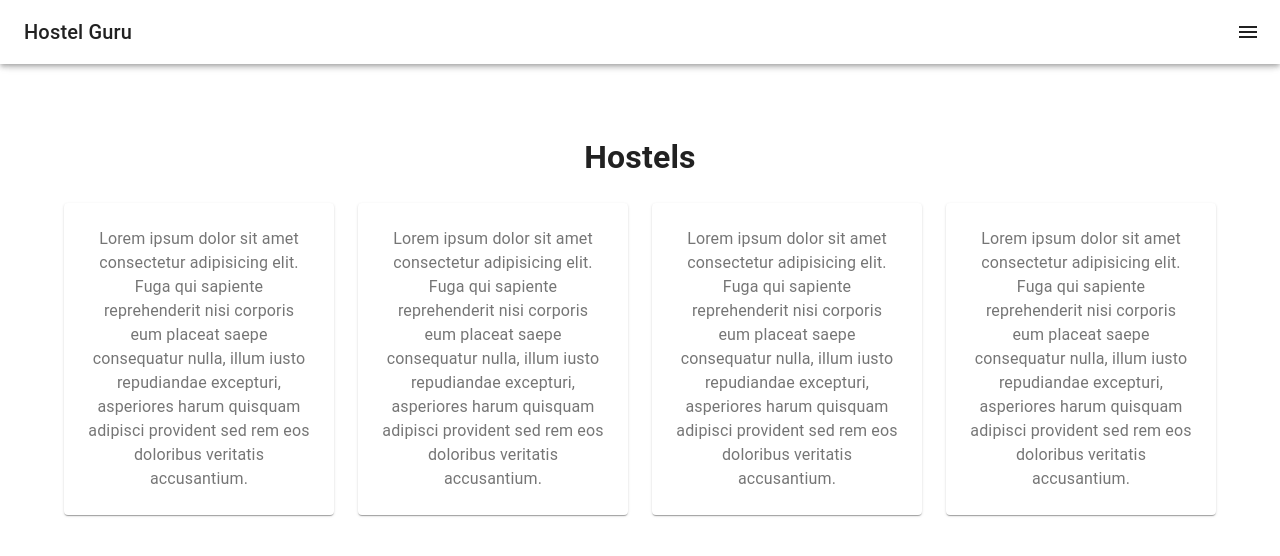
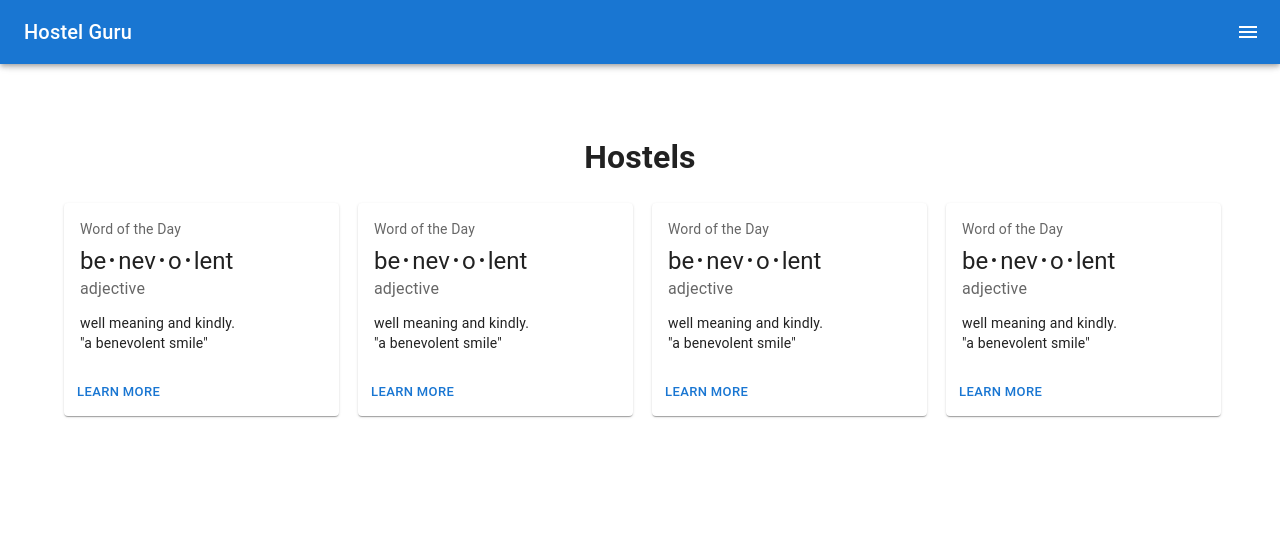
Before and after one commit to obaidismailz/Hostel-Guru-MERN, a React (Create React App) app in the folder client/: page / in a window 1280 px wide. Shown: the top 556 px of the page. Built offline with nearby package versions, Linux system fonts and the light colour scheme.

Commit message:
some files are modified

```diff
--- /dev/null
+++ b/client/src/components/HostelItem.js
@@ -0,0 +1,42 @@
+import * as React from "react";
+import Box from "@mui/material/Box";
+import Card from "@mui/material/Card";
+import CardActions from "@mui/material/CardActions";
+import CardContent from "@mui/material/CardContent";
+import Button from "@mui/material/Button";
+import Typography from "@mui/material/Typography";
+
+const bull = (
+  <Box
+    component="span"
+    sx={{ display: "inline-block", mx: "2px", transform: "scale(0.8)" }}
+  >
+    •
+  </Box>
+);
+
+export default function HostelItem() {
+  return (
+    <Card sx={{ minWidth: 275 }}>
+      <CardContent>
+        <Typography sx={{ fontSize: 14 }} color="text.secondary" gutterBottom>
+          Word of the Day
+        </Typography>
+        <Typography variant="h5" component="div">
+          be{bull}nev{bull}o{bull}lent
+        </Typography>
+        <Typography sx={{ mb: 1.5 }} color="text.secondary">
+          adjective
+        </Typography>
+        <Typography variant="body2">
+          well meaning and kindly.
+          <br />
+          {'"a benevolent smile"'}
+        </Typography>
+      </CardContent>
+      <CardActions>
+        <Button size="small">Learn More</Button>
+      </CardActions>
+    </Card>
+  );
+}
--- a/client/src/components/Hostels.js
+++ b/client/src/components/Hostels.js
@@ -1,8 +1,7 @@
 import React from "react";
 import { makeStyles } from "@material-ui/core/styles";
-import Paper from "@material-ui/core/Paper";
 import Grid from "@material-ui/core/Grid";
-
+import HostelItem from "./HostelItem";
 import Container from "@mui/material/Container";
 const useStyles = makeStyles((theme) => ({
   paper: {
@@ -17,12 +16,7 @@
     // From 600-690px wide (tablets), I take up 6 out of 12 columns, so 2 columns fit the screen.
     // From 960px wide and above, I take up 25% of the device (3/12), so 4 columns fit the screen.
     <Grid item xs={12} sm={6} md={3}>
-      <Paper className={classes.paper}>
-        Lorem ipsum dolor sit amet consectetur adipisicing elit. Fuga qui
-        sapiente reprehenderit nisi corporis eum placeat saepe consequatur
-        nulla, illum iusto repudiandae excepturi, asperiores harum quisquam
-        adipisci provident sed rem eos doloribus veritatis accusantium.
-      </Paper>
+      <HostelItem className={classes.paper} />
     </Grid>
   );
 }
```
